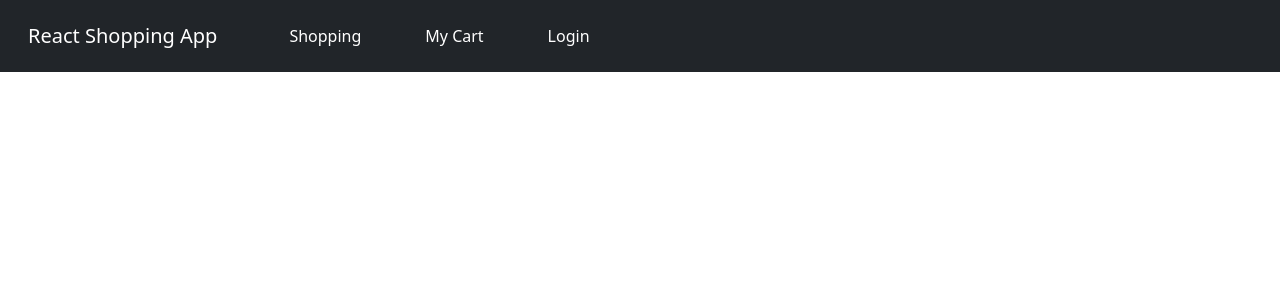
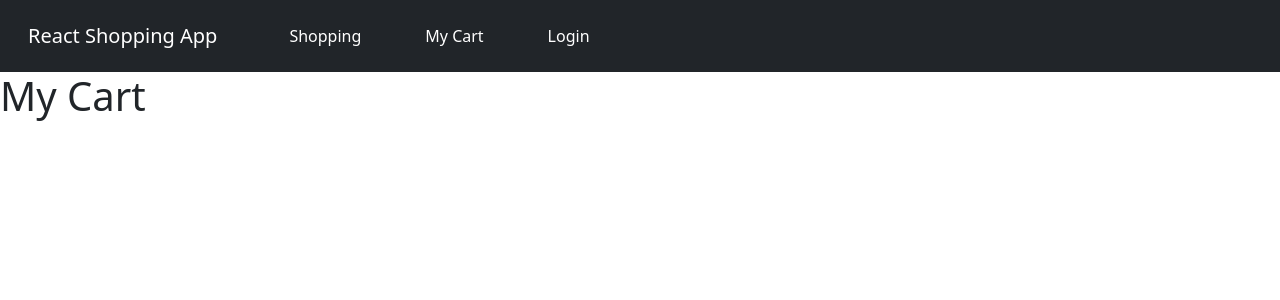
Before and after one commit to prachii007/Shopping-Cart-Using-React, a React (Create React App) app: page /#/cart in a window 1280 px wide. Shown: the top 300 px of the page. Built offline with nearby package versions, Linux system fonts and the light colour scheme.

Commit message:
remove unwanted code

```diff
--- a/src/user/publicheader.js
+++ b/src/user/publicheader.js
@@ -1,3 +1,5 @@
+import { Link } from "react-router-dom";
+
 const Publicheader = () => {
     return (
         <nav className="navbar navbar-expand-lg bg-dark p-3 sticky-top">
@@ -9,13 +11,13 @@ const Publicheader = () => {
                 <div className="collapse navbar-collapse" id="navbarSupportedContent">
                     <ul className="navbar-nav me-auto mb-2 mb-lg-0">
                         <li className="nav-item ps-5">
-                            <a className="nav-link text-white" aria-current="page" href="#">Shopping</a>
+                            <Link className="nav-link text-white" aria-current="page" to="#">Shopping</Link>
                         </li>
                         <li className="nav-item ps-5">
-                            <a className="nav-link text-white" href="#">My Cart</a>
+                            <Link className="nav-link text-white" to="/cart">My Cart</Link>
                         </li>
                         <li className="nav-item ps-5">
-                            <a className="nav-link text-white" href="#">Login</a>
+                            <Link className="nav-link text-white" to="/login">Login</Link>
                         </li>
                     </ul>
                 </div>
--- a/src/user/userapp.js
+++ b/src/user/userapp.js
@@ -9,8 +9,8 @@ const UserApp = () => {
             <Publicheader />
             <Routes>
                 <Route exact path="/" element={<Myhome />} />
-                <Route exact path="/" element={<Login />} />
-                <Route exact path="/" element={<Mycart />} />
+                <Route exact path="/login" element={<Login />} />
+                <Route exact path="/cart" element={<Mycart />} />
             </Routes>
         </HashRouter >
     )
```
